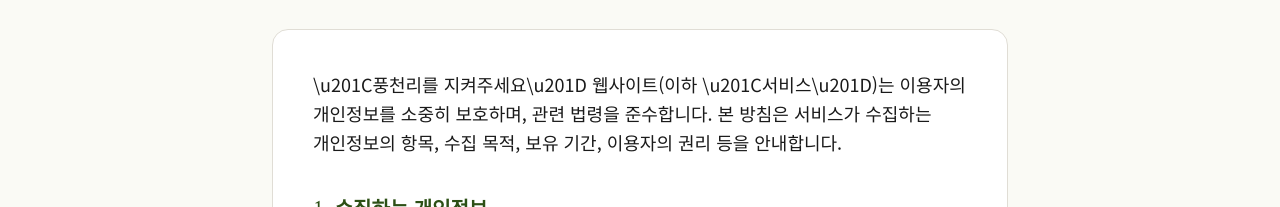
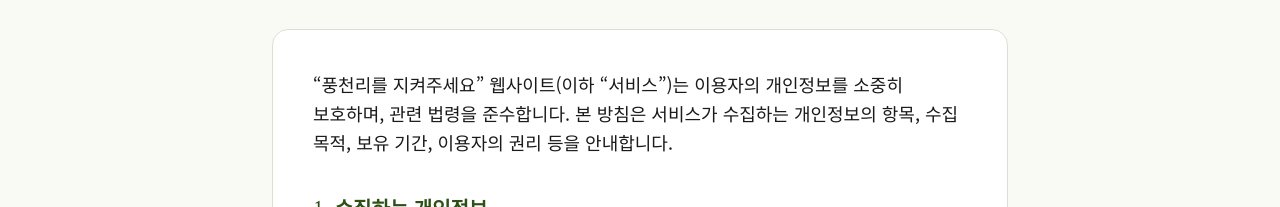
Before and after one commit to hwangtab/pine-nut, a Next.js app in the folder website/: page /privacy in a window 1280 px wide. Shown: the part 419-626 px from the top of the page. Built offline with nearby package versions, Linux system fonts and the light colour scheme; no server answers.

Commit message:
개인정보처리방침 따옴표 깨짐 수정 + 정책 문단 렌더링 정상화

```diff
--- a/website/src/app/privacy/page.tsx
+++ b/website/src/app/privacy/page.tsx
@@ -22,8 +22,8 @@ export default function PrivacyPage() {
         <div className="bg-white border border-[var(--color-border)] rounded-2xl p-6 sm:p-8 md:p-10 space-y-10">
           {/* 개요 */}
           <p className="text-[var(--color-text)] leading-relaxed">
-            \u201C풍천리를 지켜주세요\u201D 웹사이트(이하
-            \u201C서비스\u201D)는 이용자의 개인정보를 소중히 보호하며,
+            &ldquo;풍천리를 지켜주세요&rdquo; 웹사이트(이하
+            &ldquo;서비스&rdquo;)는 이용자의 개인정보를 소중히 보호하며,
             관련 법령을 준수합니다. 본 방침은 서비스가 수집하는 개인정보의
             항목, 수집 목적, 보유 기간, 이용자의 권리 등을 안내합니다.
           </p>
```
